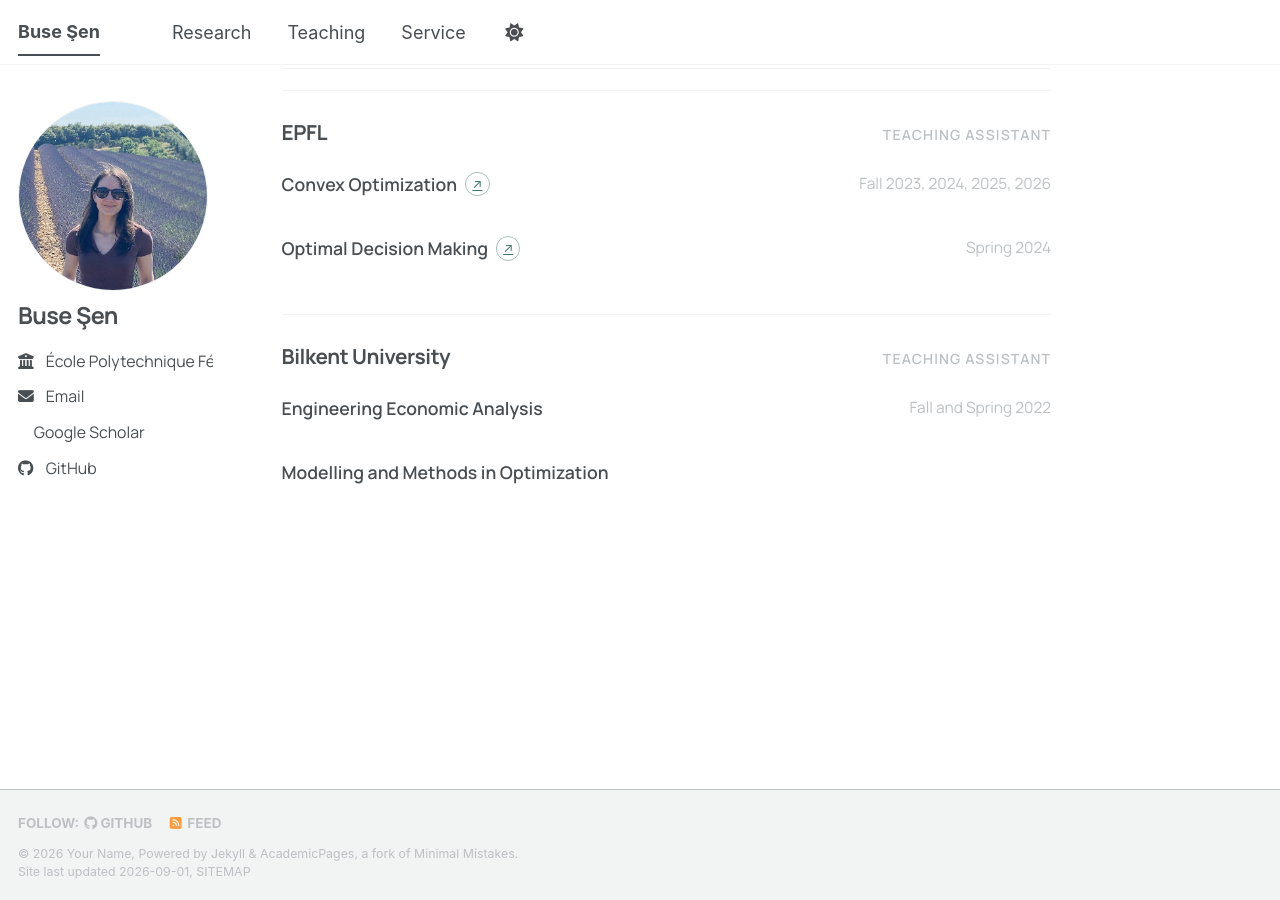
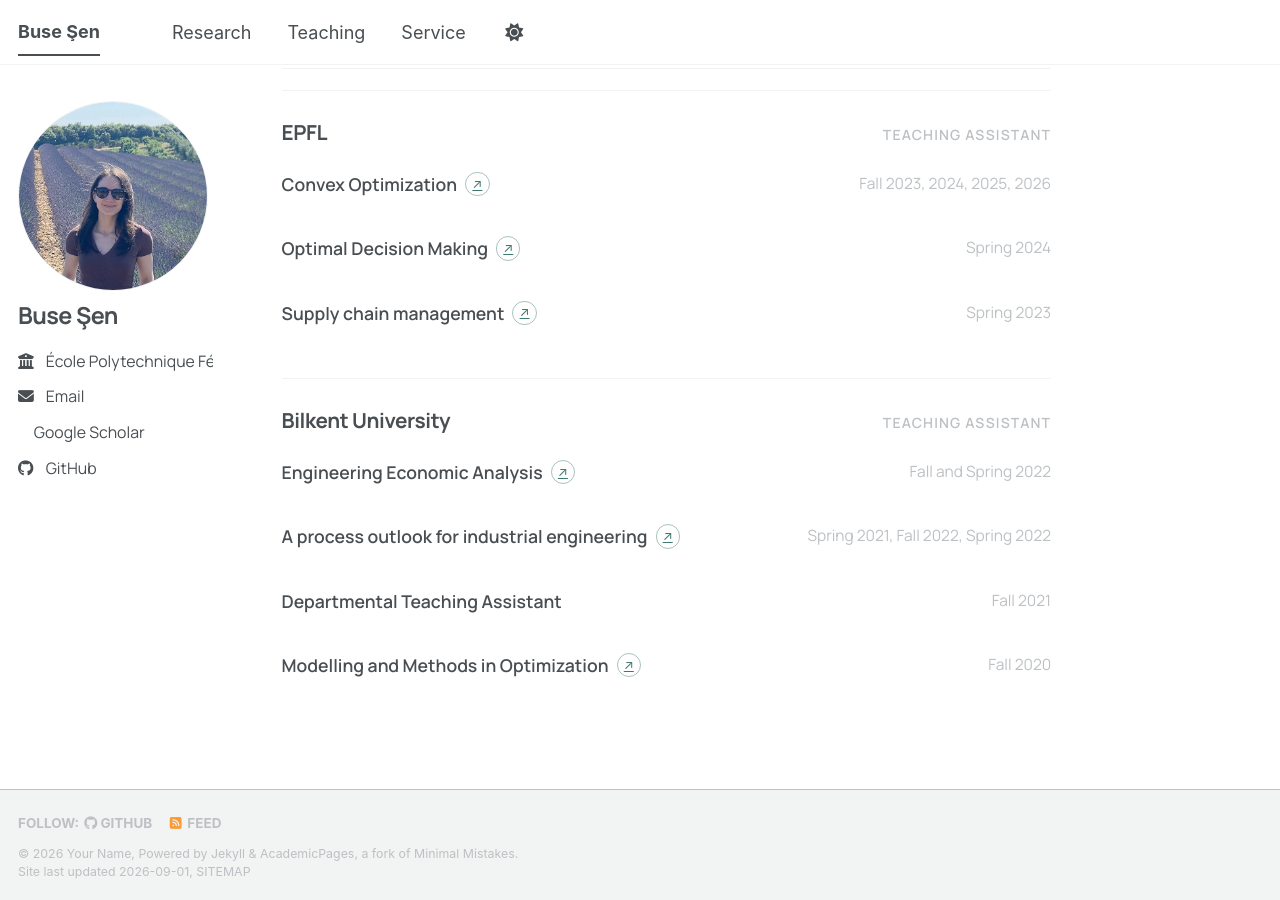
Before and after one commit to busesen/busesen.github.io, a Jekyll site: the page built from _pages/about.md, in a window 1280 px wide and 900 px high, scrolled down 1097 px. Built offline with Jekyll 4.4.1, drawn with Linux system fonts in a browser that asks for light colours; a style sheet for code colours, icons or effects is not loaded.

Commit message:
Update teaching.yml

```diff
--- a/_data/teaching.yml
+++ b/_data/teaching.yml
@@ -7,10 +7,21 @@
     - name: "Optimal Decision Making"
       term: "Spring 2024"
       url: "https://edu.epfl.ch/coursebook/en/optimal-decision-making-MGT-483"
+    - name: "Supply chain management"
+      term: Spring 2023
+      url: "https://edu.epfl.ch/coursebook/fr/supply-chain-management-MGT-526"
 
 - institution: "Bilkent University"
   role: "Teaching Assistant"
   courses:
     - name: "Engineering Economic Analysis"
       term: "Fall and Spring 2022"
+      url: "https://catalog.bilkent.edu.tr/course/c13342.html"
+    - name: "A process outlook for industrial engineering"
+      term: "Spring 2021, Fall 2022, Spring 2022"
+      url: "https://catalog.bilkent.edu.tr/course/c13102.html"
+    - name: "Departmental Teaching Assistant"
+      term: Fall 2021
     - name: "Modelling and Methods in Optimization"
+      term: "Fall 2020"
+      url: "https://www.ie.bilkent.edu.tr/~mustafap/courses/ie303.html"
```
